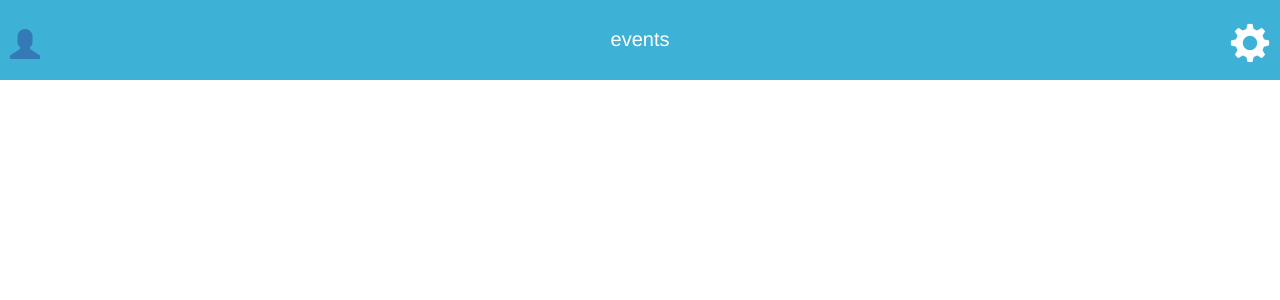
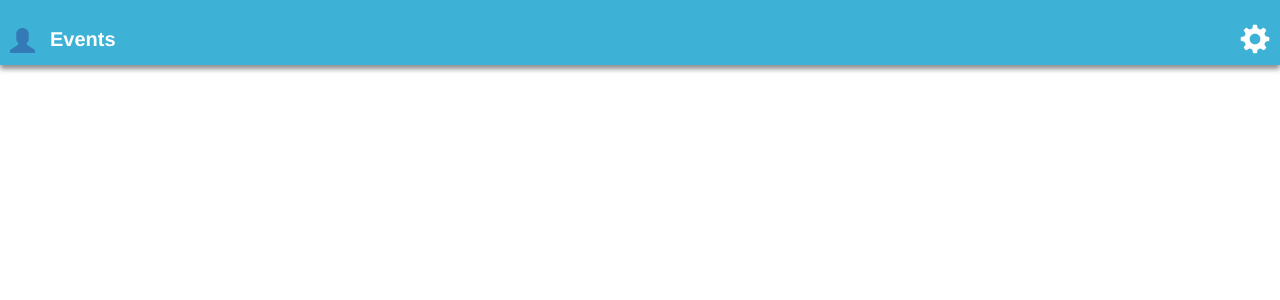
Before and after one commit to nohharri/harrisonnoh, a Jekyll site: the page Prophet/events.html, which Jekyll copies as it is, in a window 1280 px wide. Shown: the top 300 px of the page. Built offline with Jekyll 4.4.1, drawn with Linux system fonts in a browser that asks for light colours; comment, search, counter and statistics services are not loaded.

Commit message:
added phone

```diff
--- a/Prophet/event.html
+++ b/Prophet/event.html
@@ -15,8 +15,8 @@
           events
         </div>
         <div>
-          <a href="events.html"><span style="top: -25px; font-size: 30px; left: 10px;" class="glyphicon glyphicon-menu-left"></span></a>
-          <span style="top: -30px; font-size: 40px; right: 10px; float: right;" class="glyphicon glyphicon-cog"></span>
+          <a href="events.html"><span style="top: -25px; font-size: 25px; left: 10px;" class="glyphicon glyphicon-menu-left"></span></a>
+          <span style="top: -30px; font-size: 30px; right: 10px; float: right;" class="glyphicon glyphicon-cog"></span>
         </div>
       </header>
       <div id="event-data">
--- a/Prophet/events.html
+++ b/Prophet/events.html
@@ -12,11 +12,11 @@
     <div>
       <header style="position: fixed;">
         <div id="header-container">
-          events
+          Events
         </div>
         <div>
-          <a href="user.html"><span style="top: -25px; font-size: 30px; left: 10px;" class="glyphicon glyphicon-user"></span></a>
-          <span style="top: -30px; font-size: 40px; right: 10px; float: right;" class="glyphicon glyphicon-cog"></span>
+          <a href="user.html"><span style="top: -25px; font-size: 25px; left: 10px;" class="glyphicon glyphicon-user"></span></a>
+          <span style="top: -30px; font-size: 30px; right: 10px; float: right;" class="glyphicon glyphicon-cog"></span>
         </div>
       </header>
       <div id="events">
--- a/Prophet/events.js
+++ b/Prophet/events.js
@@ -2,12 +2,11 @@
   // Get a database reference to our posts
   var ref = new Firebase("https://prophet411.firebaseio.com/events");
   ref.orderByChild("height").on("child_added", function(snapshot) {
-    var template = $('<div class="element"><div class="title"><h1 class="event-title">' + snapshot.val().title + '</h1><div class="event-img-container"><img class="event-img" src="' + snapshot.val().imgurl +'"></div><div class="event-price">$' + snapshot.val().curr_price +'</div></div></div>');
+    var template = $('<div class="element"><div class="title"><h1 class="event-title">' + snapshot.val().title + '</h1><div class="event-img-container"><img class="event-img" src="' + snapshot.val().imgurl +'"></div><div class="event-price">$' + snapshot.val().curr_price +'</div></div></div><div class="line"></div>');
     template.click(function() {
       window.location.href = "event.html?key=" + snapshot.key();
     });
     $("#events").append(template);
     console.log(snapshot.key() + " was " + snapshot.val().height + " meters tall");
   });
-
 });
--- a/Prophet/style.css
+++ b/Prophet/style.css
@@ -2,7 +2,7 @@
   margin: 0;
   padding: 0;
   width: 100%;
-  font-family: "HelveticaNeue-Light", "Helvetica Neue Light", "Helvetica Neue", Helvetica, Arial, "Lucida Grande", sans-serif;
+  font-family: 'Roboto', sans-serif;
    font-weight: 300;
   overflow-x: hidden;
   color: #343434;
@@ -74,8 +74,15 @@
   font-size: 20px;
   color: #fff;
   width: 100%;
-  height: 80px;
+  height: 65px;
   background-color: #3eb1d6;
+  -webkit-box-shadow: 0px 4px 5px 0px rgba(143,143,143,1);
+-moz-box-shadow: 0px 4px 5px 0px rgba(143,143,143,1);
+box-shadow: 0px 4px 5px 0px rgba(143,143,143,1);
+}
+
+#events {
+  padding-top: 65px;
 }
 
 .event-img-container {
@@ -88,17 +95,26 @@
   padding-right: 15px;
 }
 
-#events {
-  padding-top: 80px;
-}
 
 #event-data {
-  padding-top: 80px;
+  padding-top: 65px;
 }
 
 #header-container {
-  text-align: center;
+  font-weight: bold;
+  padding-left: 50px;
   padding-top: 25px;
+}
+
+.history-money {
+  font-size: 22px;
+  color: #5ec526;
+}
+
+#history {
+  margin-top: 40px;
+  font-size: 20px;
+  display: none;
 }
 
 #email-container {
@@ -163,6 +179,7 @@
 .event-title {
   font-family: 'Oswald', sans-serif;
   color: #3eb1d6;
+  font-size: 30px;
 }
 
 .event-img {
--- a/Prophet/user.js
+++ b/Prophet/user.js
@@ -6,4 +6,8 @@
   }, function (errorObject) {
     console.log("The read failed: " + errorObject.code);
   });
+
+  $("#check-history").click(function() {
+  	$("#history").css({ display: 'initial' });
+  });
 });
```
Also changed, not shown: Prophet/user.html (+18 -4 lines).
